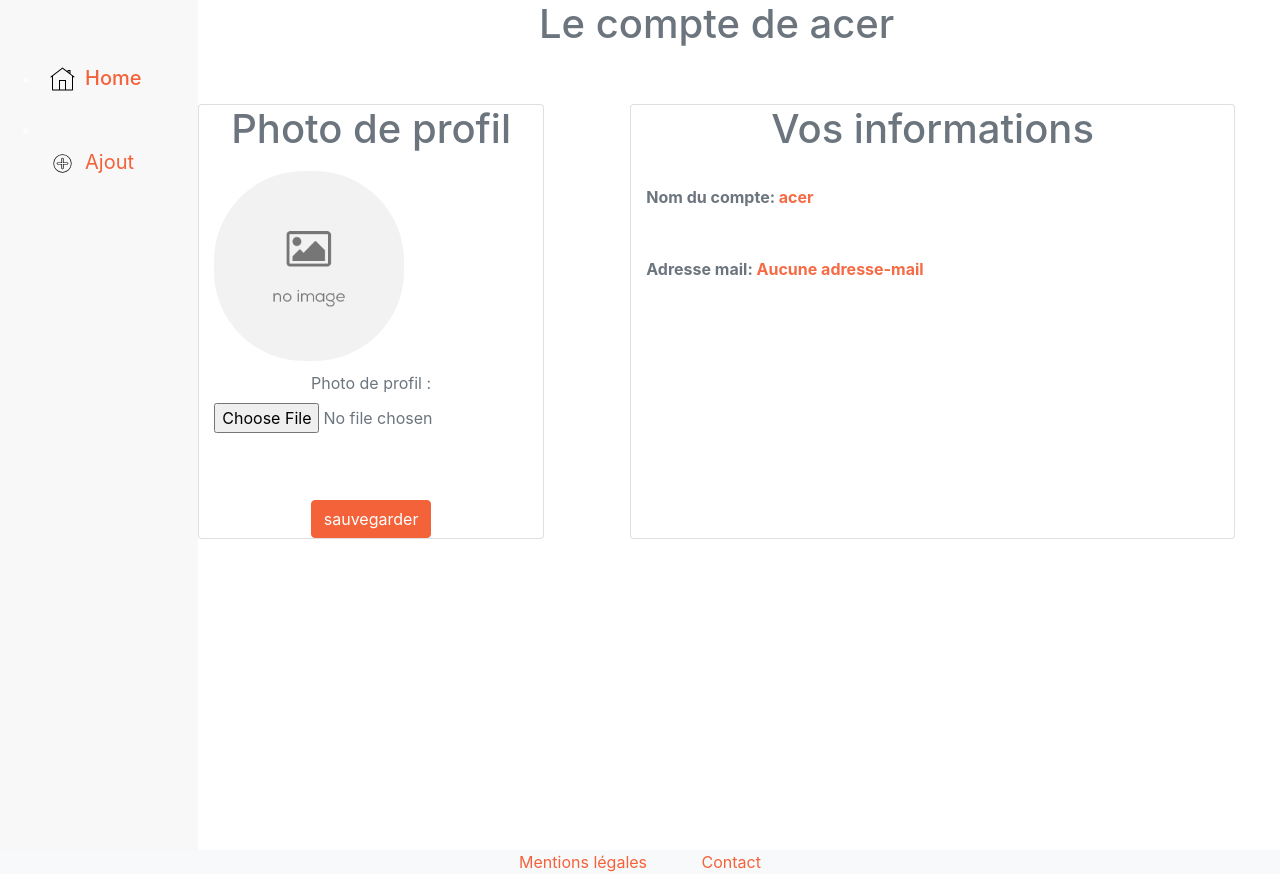
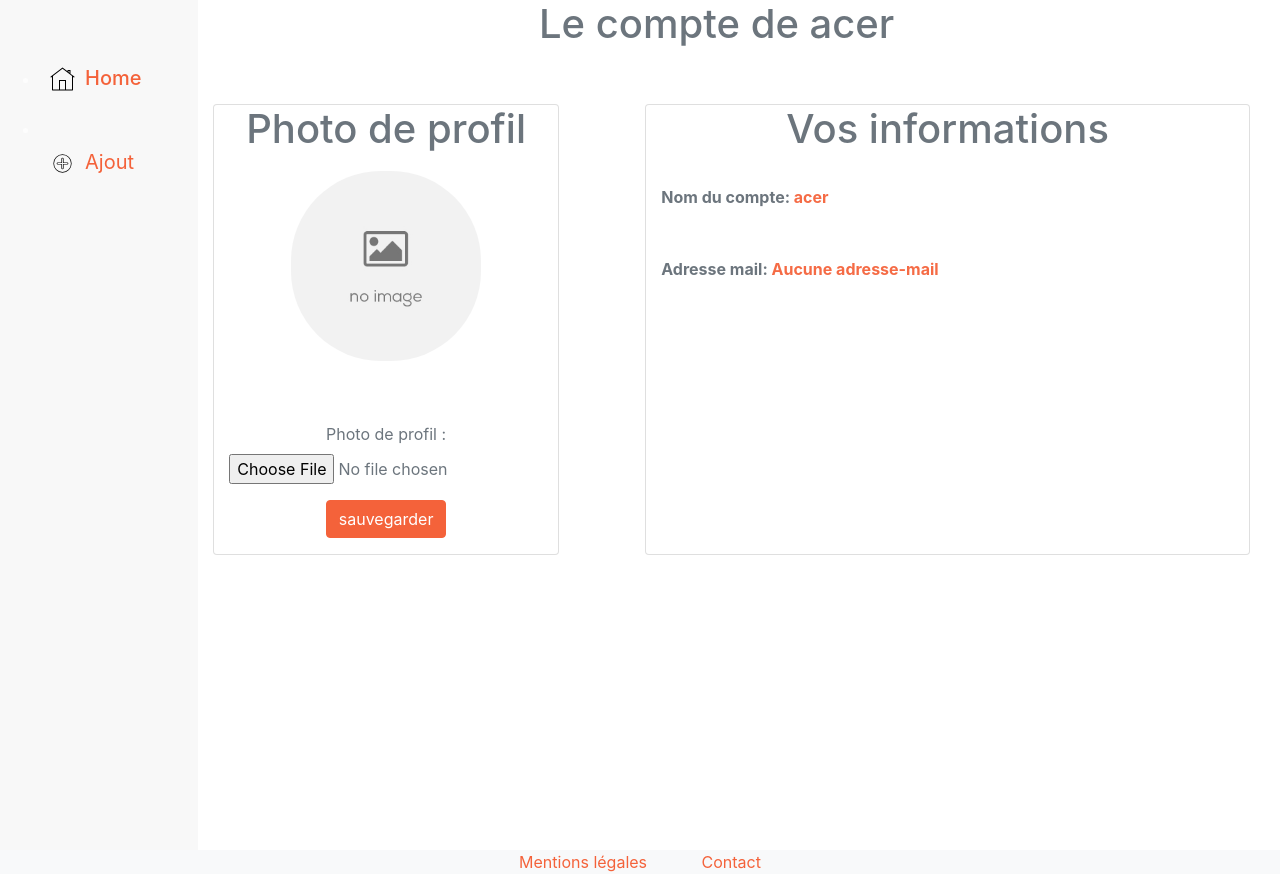
Before and after one commit to Frantz680/Site-elec, a Django app: page /accounts/my_account/ in a window 1280 px wide. Shown: the part 103-977 px from the top of the page. Run offline with Django 3.2, Linux system fonts and the light colour scheme; a user stored in the database is signed in; data that the repository does not hold is empty; some libraries are stand-ins or nearby versions.

Commit message:
Account: changement photo de profil

```diff
--- a/accounts/templates/accounts/my_account.html
+++ b/accounts/templates/accounts/my_account.html
@@ -13,9 +13,10 @@
             <h1 class="mt-0">Le compte de {{ user.username }}</h1>
         </div>
     </div>
-    <div class="row">
-        <div class="container-home mt-5">
+
+        <div class="container-home col-lg-12 mt-5">
             <div class="card col-lg-4 col-sm-12 text-center">
+                <div >
                     <h1 class="text-center text-muted mt-0" id="title_info_account">Photo de profil</h1>
 
                     {% if picture_user == "" %}
@@ -23,22 +24,28 @@
                     {% else %}
                         <img src="/media/{{ picture_user }}" class="icon-avatar-user align-center">
                     {% endif %}
+
                     <form method="POST" enctype="multipart/form-data">
                     {% csrf_token %}
-                <p class="text-muted">
-                    <label for="id_avatar">Photo de profil :</label>
-                    <input type="file" name="avatar" accept="image/*" required="" id="id_avatar">
-                </p>
+
                     <p class="text-muted hidden-important">
                         <label for="id_user">User&nbsp;:</label>
                         <input type="text" name="user" required="" id="id_user" value="{{ user.id }}">
                     </p>
+
+                    <p class="text-muted">
+                        <label for="id_avatar">Photo de profil :</label>
+                        <br>
+                        <input type="file" name="avatar" accept="image/*" required="" id="id_avatar">
+                    </p>
+
                     <!-- {{ form.as_p }} -->
-                <input type="submit" value="sauvegarder" class="btn btn-primary">
+                    <input type="submit" value="sauvegarder" class="btn btn-primary mb-3">
                     </form>
                 </div>
+            </div>
 
-            <div class="card card-dokko-livrable col-lg-7 col-sm-12">
+            <div class="card col-lg-7 col-sm-12">
                 <h1 class="text-center text-muted mt-0" id="title_info_account">Vos informations</h1>
                 <br>
                 <p class="font-weight-bold text-muted mb-5">Nom du compte: <span class="title_orange text-right">{{ user.username }}</span></p>
@@ -51,7 +58,7 @@
                 <br>
             </div>
         </div>
-    </div>
+
 </div>
 
 {% endblock %}
```
Lines whose indentation alone changed are shown as unchanged.
